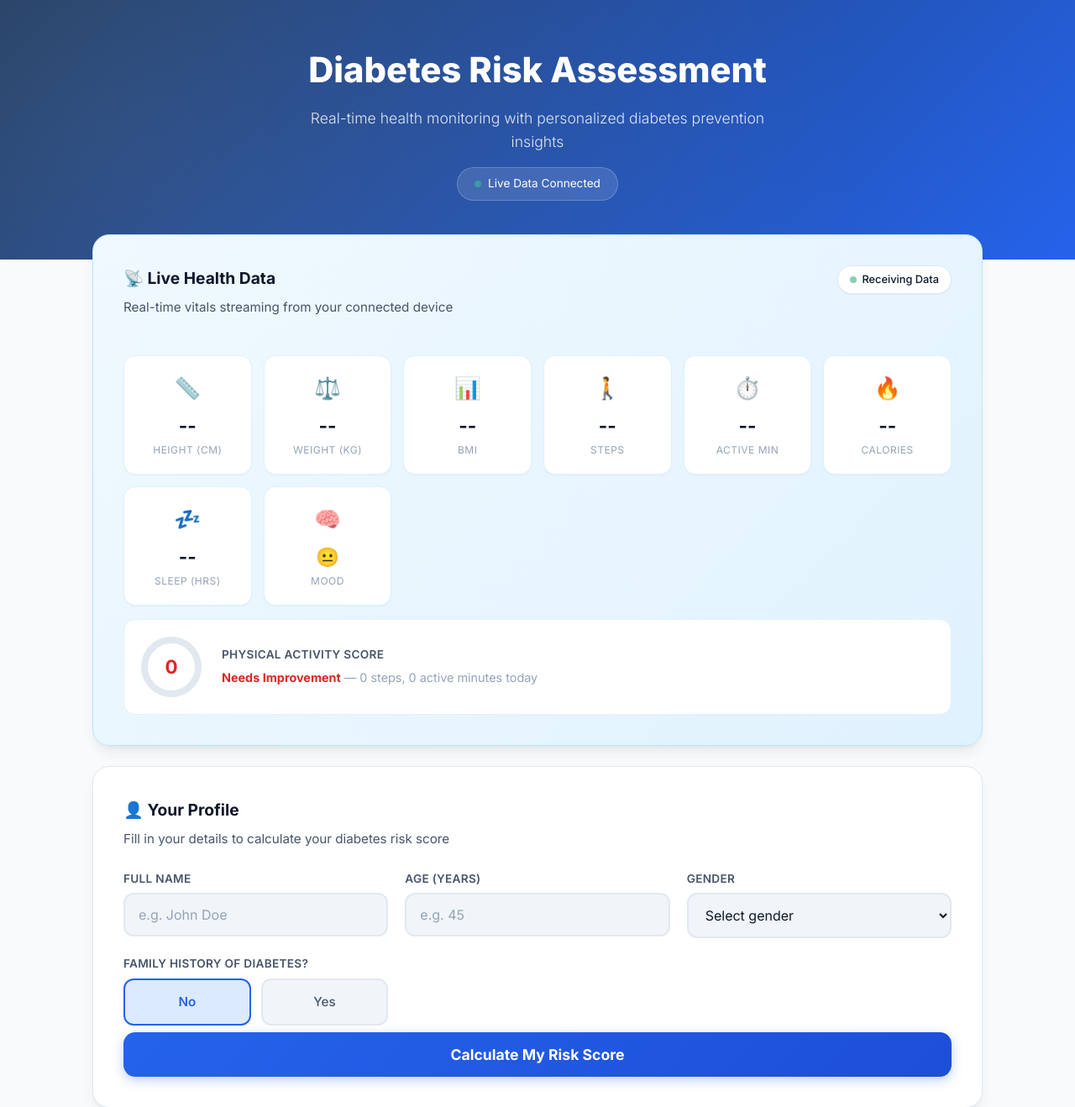
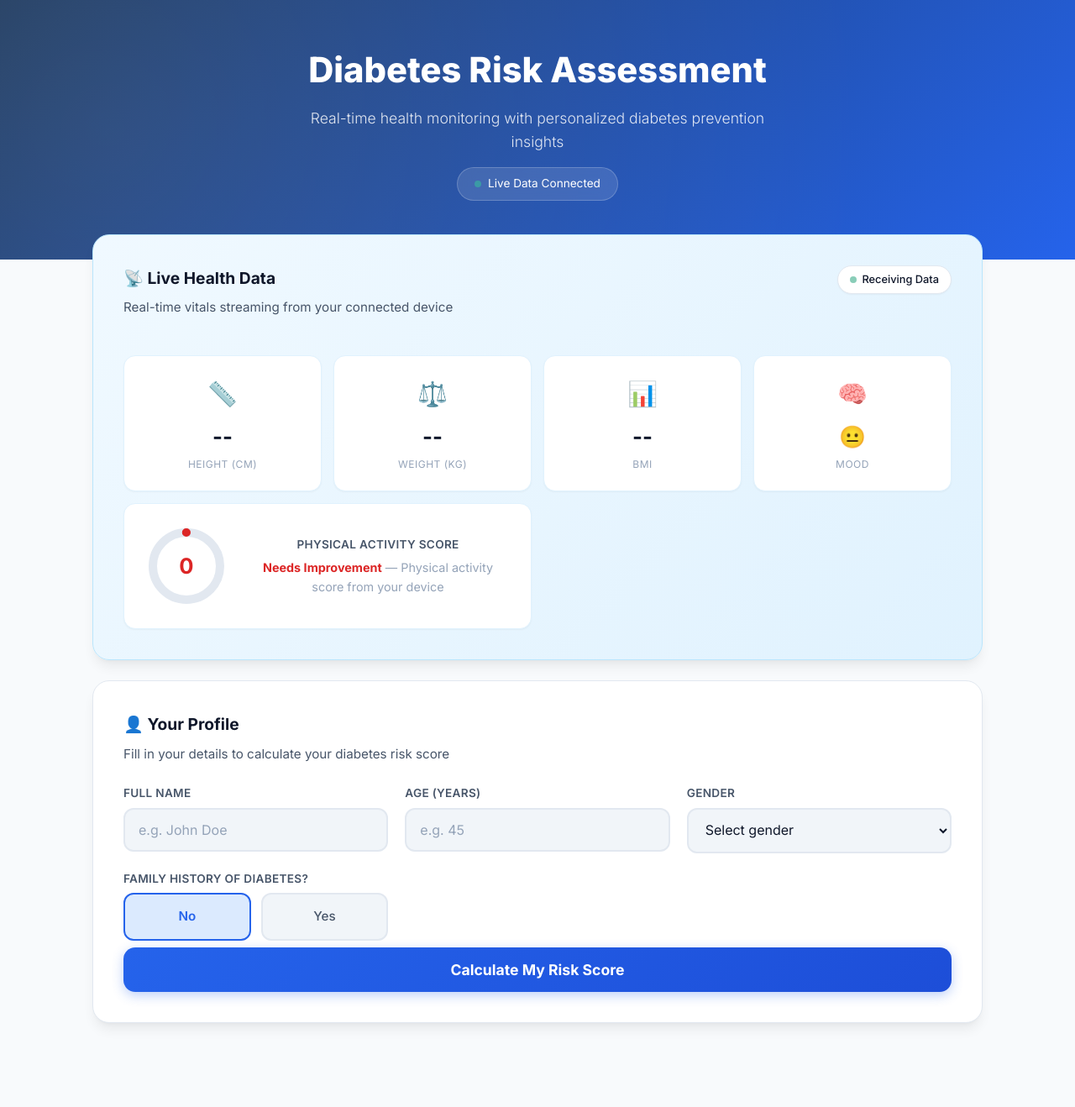
Before and after one commit to Goodn6138/WEBTHING, a Flask app: page / in a window 1280 px wide. Shown: the top 1318 px of the page at 84% size. Run offline with Flask 3, Linux system fonts and the light colour scheme.

Commit message:
Update index.html

```diff
--- a/templates/index.html
+++ b/templates/index.html
@@ -183,14 +183,14 @@
 
     .live-data-grid {
       display: grid;
-      grid-template-columns: repeat(auto-fit, minmax(140px, 1fr));
+      grid-template-columns: repeat(auto-fit, minmax(160px, 1fr));
       gap: 14px;
       margin-top: 20px;
     }
 
     .live-data-item {
       text-align: center;
-      padding: 18px 12px;
+      padding: 22px 14px;
       background: white;
       border-radius: 14px;
       border: 1px solid #e0f2fe;
@@ -204,12 +204,12 @@
     }
 
     .live-data-item .icon {
-      font-size: 1.6rem;
-      margin-bottom: 6px;
+      font-size: 1.8rem;
+      margin-bottom: 8px;
     }
 
     .live-data-item .value {
-      font-size: 1.4rem;
+      font-size: 1.6rem;
       font-weight: 700;
       color: var(--text-primary);
       margin-bottom: 2px;
@@ -223,61 +223,49 @@
       letter-spacing: 0.5px;
     }
 
-    .live-data-item .trend {
-      font-size: 0.7rem;
-      margin-top: 4px;
-      font-weight: 500;
-    }
-
-    .trend.up { color: var(--accent-green); }
-    .trend.down { color: var(--accent-red); }
-
-    /* Activity Score Display */
-    .activity-score-display {
+    /* Energy Score - Big Card */
+    .energy-card {
+      grid-column: span 2;
       display: flex;
       align-items: center;
       gap: 20px;
-      margin-top: 16px;
-      padding: 16px;
-      background: white;
-      border-radius: 14px;
-      border: 1px solid #e0f2fe;
+      padding: 24px;
     }
 
-    .activity-score-ring {
+    .energy-ring-container {
       position: relative;
-      width: 80px;
-      height: 80px;
+      width: 100px;
+      height: 100px;
       flex-shrink: 0;
     }
 
-    .activity-score-ring svg {
+    .energy-ring-container svg {
       transform: rotate(-90deg);
     }
 
-    .activity-score-ring-bg {
+    .energy-ring-bg {
       fill: none;
       stroke: var(--border);
-      stroke-width: 8;
+      stroke-width: 10;
     }
 
-    .activity-score-ring-progress {
+    .energy-ring-progress {
       fill: none;
-      stroke-width: 8;
+      stroke-width: 10;
       stroke-linecap: round;
       transition: stroke-dashoffset 0.8s ease;
     }
 
-    .activity-score-ring-text {
+    .energy-ring-text {
       position: absolute;
       top: 50%;
       left: 50%;
       transform: translate(-50%, -50%);
-      font-size: 1.4rem;
+      font-size: 1.6rem;
       font-weight: 700;
     }
 
-    .activity-score-info h4 {
+    .energy-info h4 {
       font-size: 0.85rem;
       font-weight: 600;
       color: var(--text-secondary);
@@ -286,7 +274,7 @@
       margin-bottom: 4px;
     }
 
-    .activity-score-info p {
+    .energy-info p {
       font-size: 0.9rem;
       color: var(--text-muted);
     }
@@ -302,10 +290,6 @@
       display: flex;
       flex-direction: column;
       gap: 6px;
-    }
-
-    .form-group.full-width {
-      grid-column: 1 / -1;
     }
 
     label {
@@ -402,10 +386,6 @@
     .btn-submit:hover {
       transform: translateY(-2px);
       box-shadow: 0 6px 20px rgba(37,99,235,0.4);
-    }
-
-    .btn-submit:active {
-      transform: translateY(0);
     }
 
     /* Results Section */
@@ -601,12 +581,6 @@
       line-height: 1.5;
     }
 
-    /* Mood Mini Card in Live Data */
-    .mood-mini {
-      font-size: 1.6rem;
-      line-height: 1;
-    }
-
     /* Shimmer */
     .shimmer {
       background: linear-gradient(90deg, #f1f5f9 25%, #e2e8f0 50%, #f1f5f9 75%);
@@ -639,6 +613,7 @@
       .risk-score-container { width: 160px; height: 160px; }
       .risk-score-number { font-size: 2.8rem; }
       .live-data-grid { grid-template-columns: repeat(2, 1fr); }
+      .energy-card { grid-column: span 1; flex-direction: column; text-align: center; }
     }
   </style>
 <base target="_blank">
@@ -671,63 +646,50 @@
       </div>
 
       <div class="live-data-grid">
+        <!-- Height -->
         <div class="live-data-item">
           <div class="icon">📏</div>
           <div class="value" id="liveHeight"><span class="shimmer"></span></div>
           <div class="label">Height (cm)</div>
         </div>
+
+        <!-- Weight -->
         <div class="live-data-item">
           <div class="icon">⚖️</div>
           <div class="value" id="liveWeight"><span class="shimmer"></span></div>
           <div class="label">Weight (kg)</div>
         </div>
+
+        <!-- BMI (calculated) -->
         <div class="live-data-item">
           <div class="icon">📊</div>
           <div class="value" id="liveBMI"><span class="shimmer"></span></div>
           <div class="label">BMI</div>
         </div>
-        <div class="live-data-item">
-          <div class="icon">🚶</div>
-          <div class="value" id="liveSteps"><span class="shimmer"></span></div>
-          <div class="label">Steps</div>
-        </div>
-        <div class="live-data-item">
-          <div class="icon">⏱️</div>
-          <div class="value" id="liveActive"><span class="shimmer"></span></div>
-          <div class="label">Active Min</div>
-        </div>
-        <div class="live-data-item">
-          <div class="icon">🔥</div>
-          <div class="value" id="liveCalories"><span class="shimmer"></span></div>
-          <div class="label">Calories</div>
-        </div>
-        <div class="live-data-item">
-          <div class="icon">💤</div>
-          <div class="value" id="liveSleep"><span class="shimmer"></span></div>
-          <div class="label">Sleep (hrs)</div>
-        </div>
+
+        <!-- Mood -->
         <div class="live-data-item">
           <div class="icon">🧠</div>
           <div class="value" id="liveMood"><span class="shimmer"></span></div>
           <div class="label">Mood</div>
         </div>
-      </div>
 
-      <!-- Activity Score from Live Data -->
-      <div class="activity-score-display" id="activityScoreDisplay">
-        <div class="activity-score-ring">
-          <svg width="80" height="80" viewBox="0 0 80 80">
-            <circle class="activity-score-ring-bg" cx="40" cy="40" r="32"/>
-            <circle class="activity-score-ring-progress" id="activityRing" cx="40" cy="40" r="32"
-              stroke="var(--accent-blue)"
-              stroke-dasharray="201"
-              stroke-dashoffset="201"/>
-          </svg>
-          <div class="activity-score-ring-text" id="activityRingText">--</div>
-        </div>
-        <div class="activity-score-info">
-          <h4>Physical Activity Score</h4>
-          <p id="activityScoreDesc">Waiting for live data...</p>
+        <!-- Physical Score (ENERGY) -->
+        <div class="live-data-item energy-card">
+          <div class="energy-ring-container">
+            <svg width="100" height="100" viewBox="0 0 100 100">
+              <circle class="energy-ring-bg" cx="50" cy="50" r="40"/>
+              <circle class="energy-ring-progress" id="energyRing" cx="50" cy="50" r="40"
+                stroke="var(--accent-blue)"
+                stroke-dasharray="251"
+                stroke-dashoffset="251"/>
+            </svg>
+            <div class="energy-ring-text" id="energyRingText">--</div>
+          </div>
+          <div class="energy-info">
+            <h4>Physical Activity Score</h4>
+            <p id="energyDesc">Waiting for live data...</p>
+          </div>
         </div>
       </div>
     </div>
@@ -829,16 +791,11 @@
     let liveData = {
       height: null,
       weight: null,
-      steps: 0,
-      activeMinutes: 0,
-      caloriesBurned: 0,
-      sleepHours: 0,
-      mood: 3
+      mood: 3,
+      energy: 0
     };
 
     let userProfile = null;
-    let prevWeight = null;
-    let prevSteps = null;
 
     // =====================
     // RISK CALCULATION
@@ -855,7 +812,7 @@
       else score += 25;
 
       // BMI factor (0-25 pts) — from LIVE data
-      const height = live.height || parseInt(profile.height) || 170;
+      const height = live.height || 170;
       const weight = live.weight || 70;
       const heightM = height / 100;
       const bmi = weight / (heightM * heightM);
@@ -870,17 +827,13 @@
       // Gender factor (0-5 pts)
       if (profile.gender === 'male') score += 5;
 
-      // Physical activity (0-25 pts) — from LIVE data
-      // Derive activity score from steps + active minutes
-      let activityScore = 5; // default neutral
-      if (live.steps > 0 || live.activeMinutes > 0) {
-        const stepScore = Math.min(live.steps / 1000, 10); // 10k steps = 10 pts
-        const minScore = Math.min(live.activeMinutes / 15, 10); // 150 min = 10 pts
-        activityScore = Math.round((stepScore + minScore) / 2);
-      }
+      // Physical Activity (0-25 pts) — from LIVE ENERGY
+      const energy = live.energy || 0;
+      // ENERGY is 0-100, convert to 0-10 scale then invert
+      const activityScore = Math.min(energy / 10, 10);
       score += (10 - activityScore) * 2.5;
 
-      // Mood factor (0-5 pts) — low mood adds small risk
+      // Mood factor (0-5 pts)
       if (live.mood <= 2) score += 5;
       else if (live.mood === 3) score += 2;
 
@@ -908,10 +861,10 @@
       };
     }
 
-    function getActivityScoreLabel(score) {
-      if (score >= 8) return { text: 'Excellent', color: 'var(--accent-green)' };
-      if (score >= 5) return { text: 'Good', color: 'var(--accent-blue)' };
-      if (score >= 3) return { text: 'Fair', color: 'var(--accent-yellow)' };
+    function getEnergyLabel(energy) {
+      if (energy >= 80) return { text: 'Excellent', color: 'var(--accent-green)' };
+      if (energy >= 50) return { text: 'Good', color: 'var(--accent-blue)' };
+      if (energy >= 30) return { text: 'Fair', color: 'var(--accent-yellow)' };
       return { text: 'Needs Improvement', color: 'var(--accent-red)' };
     }
 
@@ -920,7 +873,7 @@
       const height = live.height || 170;
       const weight = live.weight || 70;
       const bmi = weight / Math.pow(height/100, 2);
-      const activityScore = live.steps > 0 ? Math.round(Math.min(live.steps / 1000, 10)) : 0;
+      const energy = live.energy || 0;
 
       // Universal
       recs.push({
@@ -941,29 +894,26 @@
         });
       }
 
-      // Activity-based (from LIVE data)
-      if (live.steps < 5000) {
+      // Energy-based (Physical Activity)
+      if (energy < 30) {
         recs.push({
-          title: 'Increase Daily Movement',
-          desc: `You have taken ${live.steps.toLocaleString()} steps today. Aim for at least 7,000–10,000 steps daily. Even a 15-minute walk after meals helps insulin sensitivity.`
+          title: 'Increase Physical Activity',
+          desc: `Your physical activity score is ${energy}/100. Aim for at least 150 minutes of moderate exercise per week. Start with short walks and gradually build up.`
         });
-      } else if (live.steps < 10000) {
+      } else if (energy < 50) {
         recs.push({
-          title: 'Keep Moving Forward',
-          desc: `Great job with ${live.steps.toLocaleString()} steps! You are close to the 10,000 step goal. Add a brisk evening walk to push past it.`
+          title: 'Build More Movement',
+          desc: `Your activity score is ${energy}/100. You are making progress! Try adding 10 more minutes of brisk walking or light cardio each day.`
+        });
+      } else if (energy < 80) {
+        recs.push({
+          title: 'Keep Up the Good Work',
+          desc: `Your activity score is ${energy}/100. You are doing well! Consider adding strength training twice a week to further improve insulin sensitivity.`
         });
       } else {
         recs.push({
           title: 'Excellent Activity Level',
-          desc: `Outstanding! ${live.steps.toLocaleString()} steps today. Maintain this momentum and consider adding strength training twice a week for metabolic health.`
-        });
-      }
-
-      // Sleep
-      if (live.sleepHours > 0 && live.sleepHours < 6) {
-        recs.push({
-          title: 'Prioritize Sleep',
-          desc: `You slept ${live.sleepHours} hours. Poor sleep disrupts insulin regulation. Aim for 7-9 hours to support healthy blood sugar levels.`
+          desc: `Outstanding! Your activity score is ${energy}/100. Maintain this momentum and consider challenging yourself with interval training or new sports.`
         });
       }
 
@@ -1040,7 +990,8 @@
       const weight = liveData.weight || 70;
       const bmi = (weight / Math.pow(height/100, 2)).toFixed(1);
       const bmiStatus = bmi < 18.5 ? 'Underweight' : bmi < 25 ? 'Normal' : bmi < 30 ? 'Overweight' : 'Obese';
-      const activityScore = liveData.steps > 0 ? Math.round(Math.min(liveData.steps / 1000, 10)) : 0;
+      const energy = liveData.energy || 0;
+      const energyLabel = getEnergyLabel(energy);
       const moodMap = { 1: '😫 Terrible', 2: '😔 Low', 3: '😐 Neutral', 4: '😊 Good', 5: '😁 Excellent' };
 
       document.getElementById('breakdownGrid').innerHTML = `
@@ -1080,10 +1031,12 @@
           </div>
         </div>
         <div class="breakdown-item">
-          <div class="breakdown-icon ${activityScore >= 5 ? 'green' : 'yellow'}">🏃</div>
+          <div class="breakdown-icon" style="background: ${energyLabel.color}20;">
+            <span style="font-size: 1.2rem;">⚡</span>
+          </div>
           <div class="breakdown-info">
             <h4>Activity Score</h4>
-            <p>${activityScore}/10 (${liveData.steps.toLocaleString()} steps)</p>
+            <p style="color: ${energyLabel.color}">${energy}/100 (${energyLabel.text})</p>
           </div>
         </div>
         <div class="breakdown-item">
@@ -1091,13 +1044,6 @@
           <div class="breakdown-info">
             <h4>Mood</h4>
             <p>${moodMap[liveData.mood] || 'Neutral'}</p>
-          </div>
-        </div>
-        <div class="breakdown-item">
-          <div class="breakdown-icon ${liveData.sleepHours >= 7 ? 'green' : 'yellow'}">💤</div>
-          <div class="breakdown-info">
-            <h4>Sleep</h4>
-            <p>${liveData.sleepHours || '--'} hours</p>
           </div>
         </div>
       `;
@@ -1162,15 +1108,24 @@
         if (!res.ok) throw new Error('Failed');
 
         const data = await res.json();
+        liveData.height = data.height || liveData.height;
+        liveData.weight = data.weight || liveData.weight;
 
-        // Detect changes for trend arrows
-        if (prevWeight !== null && data.weight !== prevWeight) {
-          // could add trend indicators here
+        // Also fetch ENERGY from /energy endpoint
+        try {
+          const energyRes = await fetch('/energy');
+          if (energyRes.ok) {
+            const energyData = await energyRes.json();
+            liveData.energy = energyData.ENERGY || 0;
+          }
+        } catch (e) {
+          // ENERGY might be in /data too
+          liveData.energy = data.ENERGY || data.energy || 0;
         }
-        prevWeight = data.weight;
-        prevSteps = data.steps;
 
-        liveData = { ...liveData, ...data };
+        // Mood might be in /data or separate
+        liveData.mood = data.mood || liveData.mood;
+
         updateLiveDisplay();
 
         pill.className = 'connection-pill';
@@ -1194,29 +1149,24 @@
         document.getElementById('liveBMI').textContent = '--';
       }
 
-      document.getElementById('liveSteps').textContent = d.steps ? d.steps.toLocaleString() : '--';
-      document.getElementById('liveActive').textContent = d.activeMinutes || '--';
-      document.getElementById('liveCalories').textContent = d.caloriesBurned ? d.caloriesBurned.toLocaleString() : '--';
-      document.getElementById('liveSleep').textContent = d.sleepHours || '--';
-
       const moodMap = { 1: '😫', 2: '😔', 3: '😐', 4: '😊', 5: '😁' };
       document.getElementById('liveMood').textContent = moodMap[d.mood] || '--';
 
-      // Activity Score Ring
-      const activityScore = d.steps > 0 ? Math.round(Math.min(d.steps / 1000, 10)) : 0;
-      const circumference = 2 * Math.PI * 32;
-      const offset = circumference - (activityScore / 10) * circumference;
-      const ring = document.getElementById('activityRing');
-      const ringText = document.getElementById('activityRingText');
-      const ringDesc = document.getElementById('activityScoreDesc');
+      // Energy Ring
+      const energy = d.energy || 0;
+      const circumference = 2 * Math.PI * 40;
+      const offset = circumference - (energy / 100) * circumference;
+      const ring = document.getElementById('energyRing');
+      const ringText = document.getElementById('energyRingText');
+      const ringDesc = document.getElementById('energyDesc');
 
       ring.style.strokeDashoffset = offset;
 
-      const label = getActivityScoreLabel(activityScore);
-      ringText.textContent = activityScore;
+      const label = getEnergyLabel(energy);
+      ringText.textContent = energy;
       ringText.style.color = label.color;
       ring.setAttribute('stroke', label.color);
-      ringDesc.innerHTML = `<strong style="color:${label.color}">${label.text}</strong> — ${d.steps.toLocaleString()} steps, ${d.activeMinutes || 0} active minutes today`;
+      ringDesc.innerHTML = `<strong style="color:${label.color}">${label.text}</strong> — Physical activity score from your device`;
     }
 
     setInterval(loadLiveData, 1000);
```
